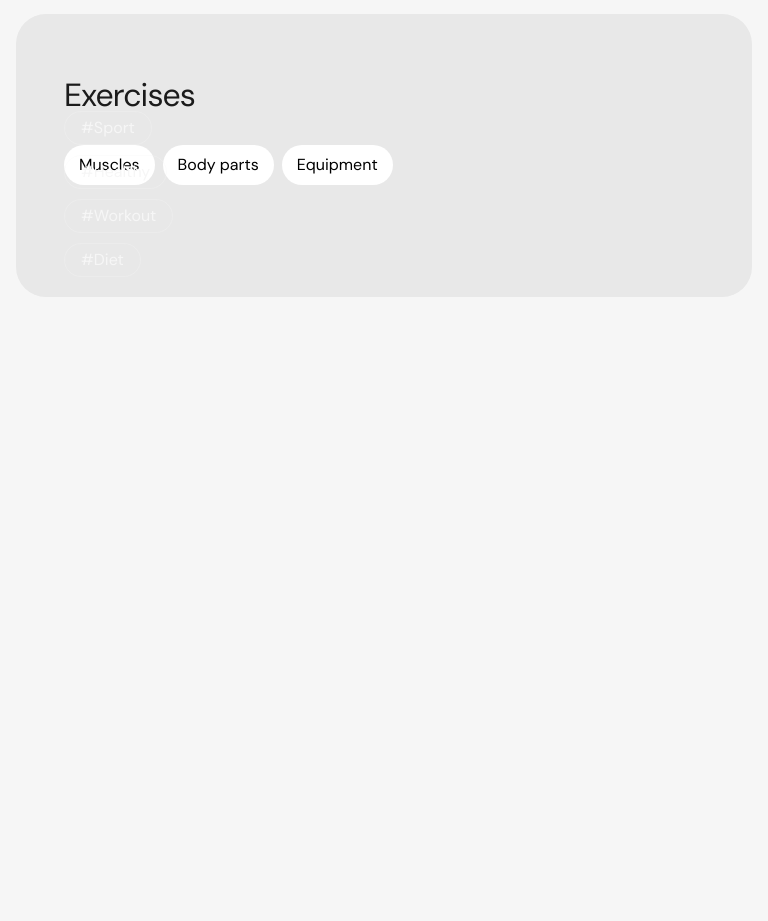
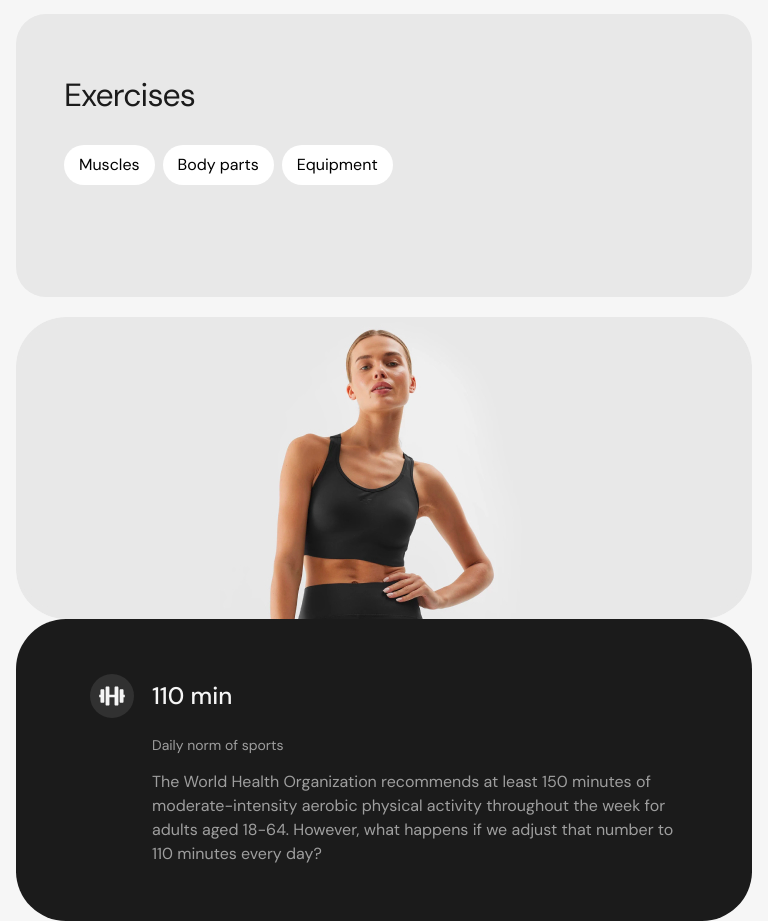
Before and after one commit to yasinskislava/team-project-pau, a website built with Parcel: page src/index.html in a window 768 px wide. Shown: the part 906-1827 px from the top of the page. Before the commit the page ends 1203 px from the top, so only its background shows below. Built offline with nearby package versions, Linux system fonts and the light colour scheme; no server answers.

Commit message:
daily css + adaptive

```diff
--- a/src/partials/daily.html
+++ b/src/partials/daily.html
@@ -1,7 +1,21 @@
-<section id="daily">
-  <!-- <img src="../images/daily.png" alt="" class="daily__img" />
+<section id="daily" class="daily">
+  <div class="daily__img"></div>
   <div class="daily__card">
-    <img src="../images/dailycard.png" alt="" class="daily__card-img" />
+    <svg
+      class="daily__card-img"
+      xmlns="http://www.w3.org/2000/svg"
+      width="20"
+      height="20"
+      viewBox="0 0 20 20"
+      fill="none"
+    >
+      <path
+        class="daily__card-img"
+        d="M4.6 5.71429H3.4C3.0675 5.71429 2.8 6.00089 2.8 6.35714V9.14286H2.2C2.09 9.14286 2 9.23929 2 9.35714V10.6429C2 10.7607 2.09 10.8571 2.2 10.8571H2.8V13.6429C2.8 13.9991 3.0675 14.2857 3.4 14.2857H4.6C4.9325 14.2857 5.2 13.9991 5.2 13.6429V6.35714C5.2 6.00089 4.9325 5.71429 4.6 5.71429ZM17.8 9.14286H17.2V6.35714C17.2 6.00089 16.9325 5.71429 16.6 5.71429H15.4C15.0675 5.71429 14.8 6.00089 14.8 6.35714V13.6429C14.8 13.9991 15.0675 14.2857 15.4 14.2857H16.6C16.9325 14.2857 17.2 13.9991 17.2 13.6429V10.8571H17.8C17.91 10.8571 18 10.7607 18 10.6429V9.35714C18 9.23929 17.91 9.14286 17.8 9.14286ZM13.4 4H12.2C11.8675 4 11.6 4.28661 11.6 4.64286V9.14286H8.4V4.64286C8.4 4.28661 8.1325 4 7.8 4H6.6C6.2675 4 6 4.28661 6 4.64286V15.3571C6 15.7134 6.2675 16 6.6 16H7.8C8.1325 16 8.4 15.7134 8.4 15.3571V10.8571H11.6V15.3571C11.6 15.7134 11.8675 16 12.2 16H13.4C13.7325 16 14 15.7134 14 15.3571V4.64286C14 4.28661 13.7325 4 13.4 4Z"
+        fill="#F6F6F6"
+      />
+    </svg>
+    <div class="daily__card-content">
       <h3 class="daily__card-title">110 min</h3>
       <p class="daily__card-undertext">Daily norm of sports</p>
       <p class="daily__card-text">
@@ -10,5 +24,6 @@
         adults aged 18-64. However, what happens if we adjust that number to 110
         minutes every day?
       </p>
-  </div> -->
+    </div>
+  </div>
 </section>
--- /dev/null
+++ b/src/sass/components/_daily.scss
@@ -0,0 +1,187 @@
+@media screen and (max-width: 768px) {
+    .daily {
+        margin-top: 20px;
+        justify-content: center;
+        display: block;
+    }
+
+    .daily__img {
+        width: 335px;
+        height: 269px;
+        flex-shrink: 0;
+        border-radius: 30px;
+        background: url(../images/mobile-daily.jpg) no-repeat, #E8E8E8;
+    }
+
+    .daily__card {
+        width: 335px;
+        height: 269px;
+        flex-shrink: 0;
+        border-radius: 30px;
+        background: #1B1B1B;
+        display: flex;
+        justify-content: center;
+        align-items: center;
+    }
+
+    .daily__card-img {
+        margin-bottom: 50%;
+        margin-right: 18px;
+        width: 20px;
+        height: 20px;
+        flex-shrink: 0;
+        border: solid 1px;
+        padding: 6px;
+        border-style: none;
+        background-color: rgba(246, 246, 246, 0.10);
+        border-radius: 100%;
+    }
+
+    .daily__card-title {
+        color: #F6F6F6;
+        font-feature-settings: 'clig' off, 'liga' off;
+        font-size: 20px;
+        font-weight: 500;
+        line-height: 28px;
+    }
+
+    .daily__card-undertext {
+        color: rgba(246, 246, 246, 0.60);
+        font-size: 14px;
+        line-height: 18px;
+    }
+
+    .daily__card-text {
+        width: 245px;
+        height: 127px;
+        flex-shrink: 0;
+        color: rgba(246, 246, 246, 0.60);
+        font-size: 14px;
+        line-height: 18px;
+    }
+}
+
+@media screen and (min-width: 1200px) {
+    .daily {
+        margin-top: 20px;
+        justify-content: center;
+        display: flex;
+    }
+
+    .daily__img {
+        width: 704px;
+        height: 302px;
+        border-radius: 50px;
+        background: url(../images/desktop-daily.jpg) no-repeat, #E8E8E8;
+    }
+
+    .daily__card {
+        width: 704px;
+        height: 302px;
+        flex-shrink: 0;
+        border-radius: 50px;
+        background: #1B1B1B;
+        display: flex;
+        justify-content: center;
+        align-items: center;
+    }
+
+    .daily__card-img {
+        margin-bottom: 20%;
+        margin-right: 18px;
+        width: 32px;
+        height: 32px;
+        flex-shrink: 0;
+        border: solid 1px;
+        padding: 6px;
+        border-style: none;
+        background-color: rgba(246, 246, 246, 0.10);
+        border-radius: 100%;
+    }
+
+    .daily__card-title {
+        color: #F6F6F6;
+        font-feature-settings: 'clig' off, 'liga' off;
+        font-size: 24px;
+        font-weight: 500;
+        line-height: 32px;
+    }
+
+    .daily__card-undertext {
+        color: rgba(246, 246, 246, 0.60);
+        font-size: 14px;
+        line-height: 18px;
+    }
+
+    .daily__card-text {
+        width: 526px;
+        height: 97px;
+        flex-shrink: 0;
+        color: rgba(246, 246, 246, 0.60);
+        font-size: 16px;
+        line-height: 24px;
+    }
+}
+
+@media screen and (min-width: 768px) and (max-width: 1200px) {
+    .daily {
+        margin-top: 20px;
+        justify-content: center;
+        display: block;
+    }
+
+    .daily__img {
+        width: 736px;
+        height: 302px;
+        flex-shrink: 0;
+        border-radius: 50px;
+        background: url(../images/tablet-daily.jpg) no-repeat, #E8E8E8;
+    }
+
+    .daily__card {
+        width: 736px;
+        height: 302px;
+        flex-shrink: 0;
+        border-radius: 50px;
+        background: #1B1B1B;
+        display: flex;
+        justify-content: center;
+        align-items: center;
+    }
+
+    .daily__card-img {
+        margin-bottom: 20%;
+        margin-right: 18px;
+        width: 32px;
+        height: 32px;
+        flex-shrink: 0;
+        border: solid 1px;
+        padding: 6px;
+        border-style: none;
+        background-color: rgba(246, 246, 246, 0.10);
+        border-radius: 100%;
+    }
+
+    .daily__card-title {
+        color: #F6F6F6;
+        font-feature-settings: 'clig' off, 'liga' off;
+        font-size: 24px;
+        font-weight: 500;
+        line-height: 32px;
+    }
+
+    .daily__card-undertext {
+        color: rgba(246, 246, 246, 0.60);
+        font-size: 14px;
+        line-height: 18px;
+    }
+
+    .daily__card-text {
+        width: 526px;
+        height: 97px;
+        flex-shrink: 0;
+        color: rgba(246, 246, 246, 0.60);
+        font-size: 16px;
+        line-height: 24px;
+    }
+}
--- a/src/sass/components/_hero.scss
+++ b/src/sass/components/_hero.scss
@@ -21,7 +21,7 @@
         flex-wrap: wrap;
         width: 141px;
         left: 3%;
-        bottom: 5%;
+        bottom: 92%;
         gap: 4px;
     }
 
@@ -204,8 +204,8 @@
 
      .hero__hashtags-box {
         position: absolute;
-        bottom: 20px;
-        left: 48px;
+        bottom: 76%;
+        left: 2%;
         display: flex;
         width: 196px;
         align-items: center;
--- a/src/sass/index.scss
+++ b/src/sass/index.scss
@@ -2,3 +2,4 @@
 @import './components/header';
 @import './components/hero';
 @import './components/exercises';
+@import './components/daily';
```
Lines whose indentation alone changed are shown as unchanged.
